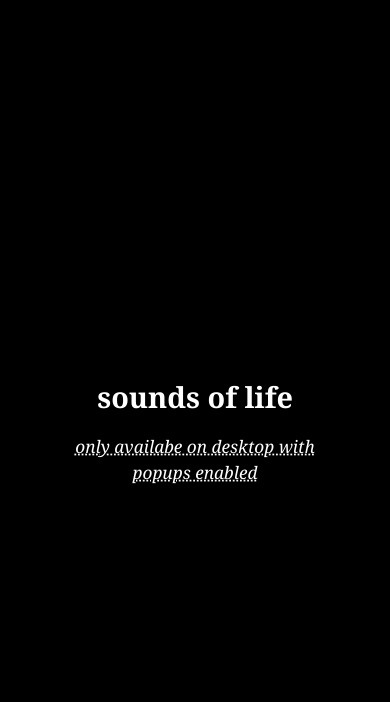
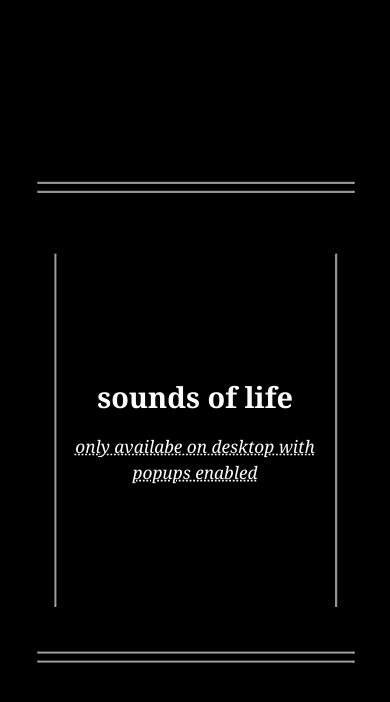
Before and after one commit to yonlad/sounds-of-life, a plain HTML site: page index.html in a window 390 px wide. Drawn offline with Linux system fonts and the light colour scheme.

Commit message:
styling mobile overlay

```diff
--- a/index.html
+++ b/index.html
@@ -31,8 +31,14 @@
     <!-- Mobile Overlay -->
 <div id="mobile-overlay" style="display: none;">
     <div class="mobile-content">
+        <hr class="vertical-left">
+        <hr><hr>
+        <br><br><br><br><br><br><br><br>
         <h1>sounds of life</h1>
         <p><em><abbr title="see you soon">only availabe on desktop with popups enabled</abbr></em></p>
+        <br><br><br><br><br><br><br><br>
+        <hr><hr>
+        <hr class="vertical-right">
     </div>
 </div>
 
--- a/style.css
+++ b/style.css
@@ -380,8 +380,8 @@ body {
     display: flex;
     justify-content: center;
     align-items: center;
-    cursor: default;
-    cursor: default;
+    cursor: default !important;
+
 }
 
 .mobile-content {
@@ -389,7 +389,8 @@ body {
     padding: 20px;
     color: white;
     font-family: Cambria, serif;
-
+    cursor: default !important;
+    width: 100%;
 }
 
 .mobile-content h1 {
@@ -406,6 +407,43 @@ body {
     cursor: text !important;
 }
 
+.mobile-content .vertical-right{
+    transform: rotate(90deg);
+    width: 100%;
+    cursor: default !important;
+    position: absolute;
+    left: 40%;
+    top: 50%;
+    z-index: 0;
+
+
+}
+
+.mobile-content .vertical-left{
+    transform: rotate(90deg);
+    width: 100%;
+    cursor: default !important;
+    position: absolute;
+    left: -40%;
+    top: 50%;
+    z-index: 0;
+
+}
+
+.mobile-content hr{
+    width: 100%;
+    contain: cover;
+    z-index: 1;
+}
+
+.mobile-content br{
+    cursor: default !important;
+}
+
+.mobile-content abbr{
+    cursor: text !important;
+}
+
 /* Hide all other content when mobile overlay is shown */
 body.is-mobile .calendar,
 body.is-mobile .calendar-header,
```
